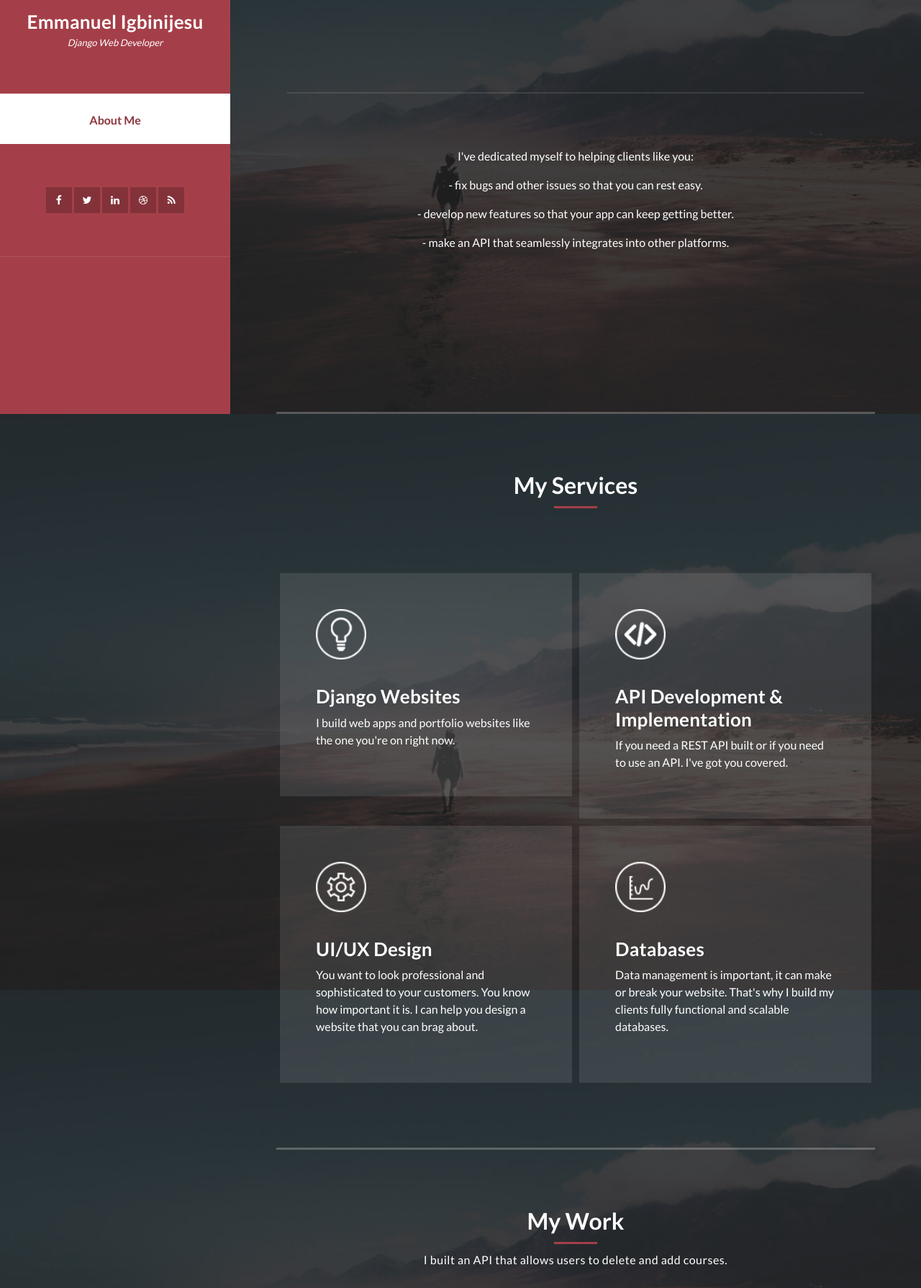
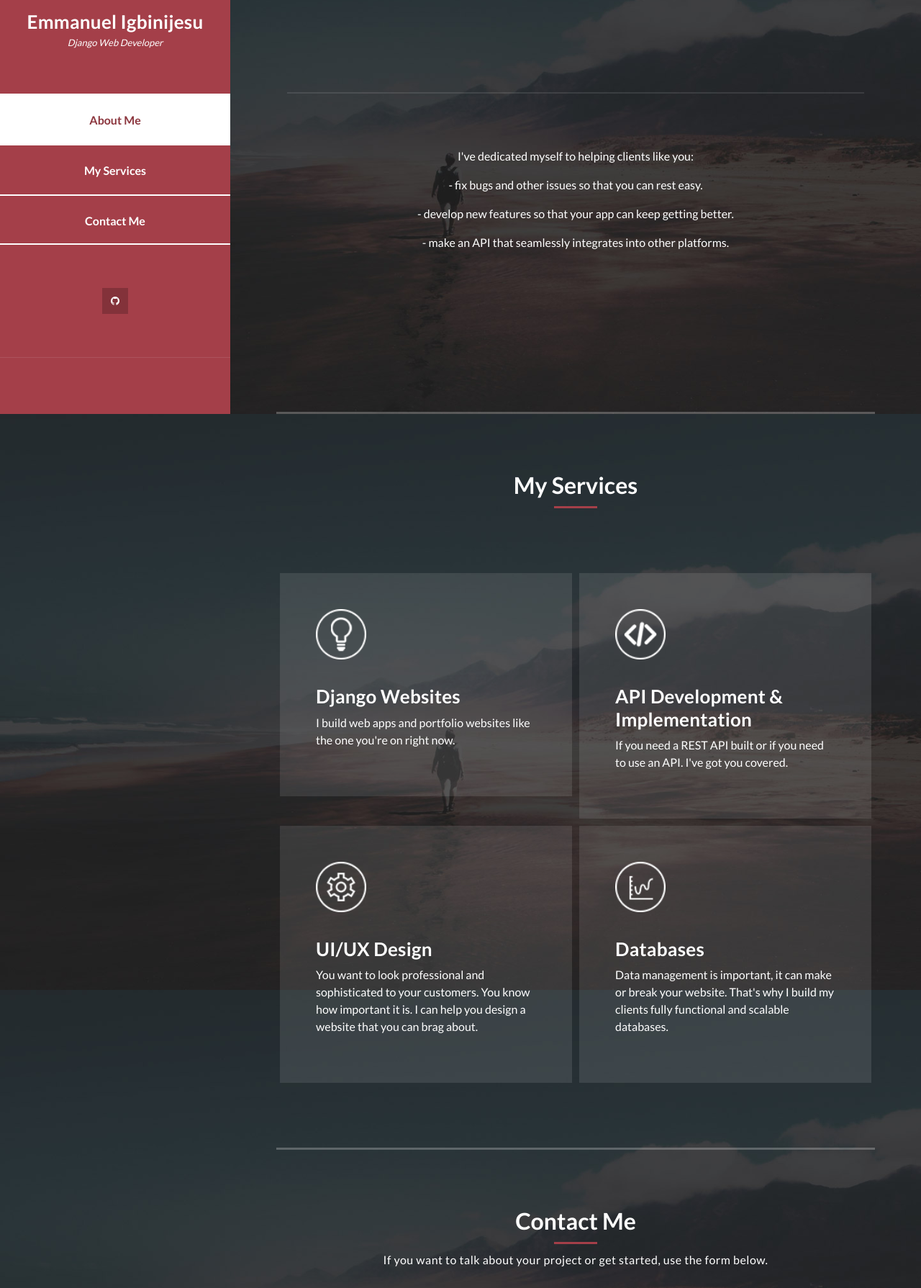
Before and after one commit to Emmanuel678912/djangopersonalwebsite, a Django app: page / in a window 1280 px wide; the page is wider, and only the part inside the window is pictured. Shown: the part 225-2014 px from the top of that part at 72% size. Run offline with Django 3.2, Linux system fonts and the light colour scheme; some libraries are stand-ins or nearby versions.

Commit message:
updated website design

```diff
--- a/personalweb/settings.py
+++ b/personalweb/settings.py
@@ -3,9 +3,8 @@ import os
 import django_heroku
 import dj_database_url
 from decouple import config
-from dotenv import load_dotenv
 
-load_dotenv()
+
 # Build paths inside the project like this: BASE_DIR / 'subdir'.
 BASE_DIR = Path(__file__).resolve().parent.parent
 
--- a/portfolio/templates/index.html
+++ b/portfolio/templates/index.html
@@ -45,28 +45,14 @@
             <nav class="main-nav" role="navigation">
               <ul class="main-menu">
                 <li><a href="#section1">About Me</a></li>
-                <!--<li><a href="#section3">My Work</a></li>-->
-                <!--<li><a href="#section4">Contact Me</a></li>-->
+                <li><a href="#section2">My Services</a></li>
+                <li><a href="#section4">Contact Me</a></li>
               </ul>
             </nav>
             <div class="social-network">
               <ul class="soial-icons">
                 <li>
-                  <a href="https://fb.com/templatemo"
-                    ><i class="fa fa-facebook"></i
-                  ></a>
-                </li>
-                <li>
-                  <a href="#"><i class="fa fa-twitter"></i></a>
-                </li>
-                <li>
-                  <a href="#"><i class="fa fa-linkedin"></i></a>
-                </li>
-                <li>
-                  <a href="#"><i class="fa fa-dribbble"></i></a>
-                </li>
-                <li>
-                  <a href="#"><i class="fa fa-rss"></i></a>
+                  <a href="https://github.com/Emmanuel678912"><i class="fa fa-github"></i></a>
                 </li>
               </ul>
             </div>
@@ -154,22 +140,20 @@
         </div>
       </section>
 
-      <section class="section my-work" data-section="section3">
+      <!-- <section class="section my-work" data-section="section3">
         <div class="container">
           <div class="section-heading">
             <h2>My Work</h2>
             <div class="line-dec"></div>
-            <span
-              >I built an API that allows users to delete and add courses.</span
-            >
+            <div class="col">
+
+            </div>
           </div>
           <div class="row">
-            <video width="1000" height="500" controls>
-              <source src="{% static 'assets/videos/course-api.mp4' %}" type="video/mp4">
-            </video>
+
           </div>
         </div>
-      </section>
+      </section> -->
 
      <section class="section contact-me" data-section="section4">
         <div class="container">
```
